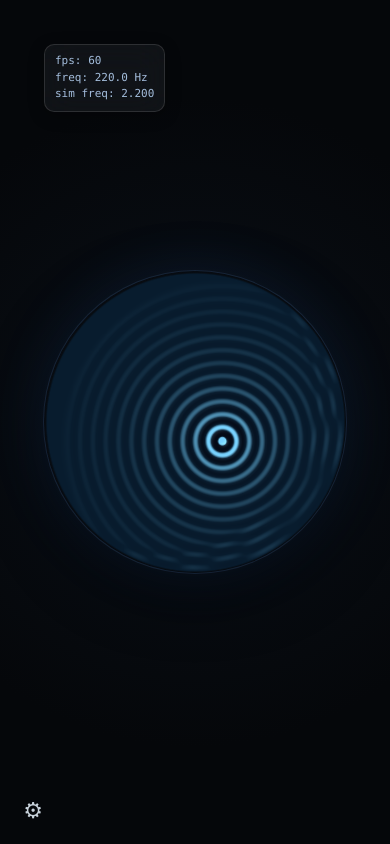
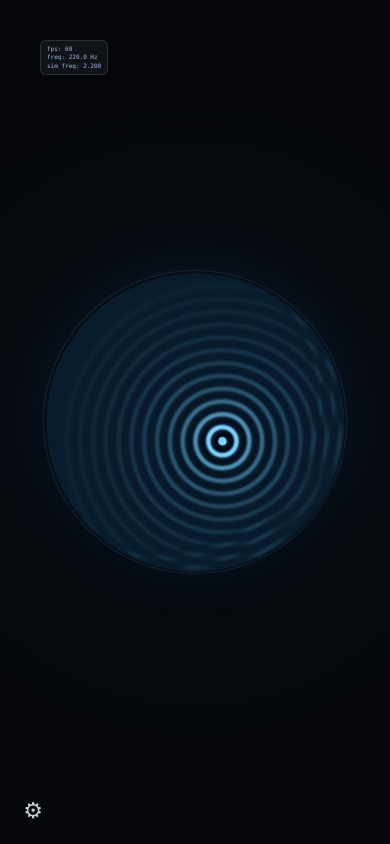
Before and after one commit to BoogieDowns/Ripple, a React (Vite) app: page / in a window 390 px wide. Built offline with nearby package versions, Linux system fonts and the light colour scheme.

Commit message:
Shrink mobile diagnostics overlay, lighten settings backdrop blur

```diff
--- a/src/styles/app.css
+++ b/src/styles/app.css
@@ -212,15 +212,15 @@ html, body, #root {
 
   /* Full-screen blurred backdrop behind the settings panel — tapping
      anywhere on it closes the panel, and the dish/pattern stays clearly
-     visible (just softened, not obscured) behind it, so you can watch
-     the effect of adjustments as you make them. */
+     visible (just lightly softened, not obscured) behind it, so you can
+     watch the effect of adjustments as you make them. */
   .mobile-panel-backdrop {
     display: block;
     position: fixed;
     inset: 0;
-    background: rgba(4, 6, 10, 0.22);
-    backdrop-filter: blur(6px);
-    -webkit-backdrop-filter: blur(6px);
+    background: rgba(4, 6, 10, 0.1);
+    backdrop-filter: blur(2.5px);
+    -webkit-backdrop-filter: blur(2.5px);
     opacity: 0;
     pointer-events: none;
     transition: opacity 0.2s ease;
@@ -290,6 +290,18 @@ html, body, #root {
 
   .glass-slider-thumb {
     --size: 30px;
+  }
+
+  /* Diagnostics overlay (fps/frequency), roughly half-size on mobile —
+     it's meant to be a small out-of-the-way readout, not a focal point,
+     and the desktop sizing was too prominent on a phone screen. */
+  .diagnostics-overlay {
+    top: 8px;
+    left: 8px;
+    padding: 4px 6px;
+    font-size: 6px;
+    line-height: 1.4;
+    border-radius: 6px;
   }
 }
 
```
